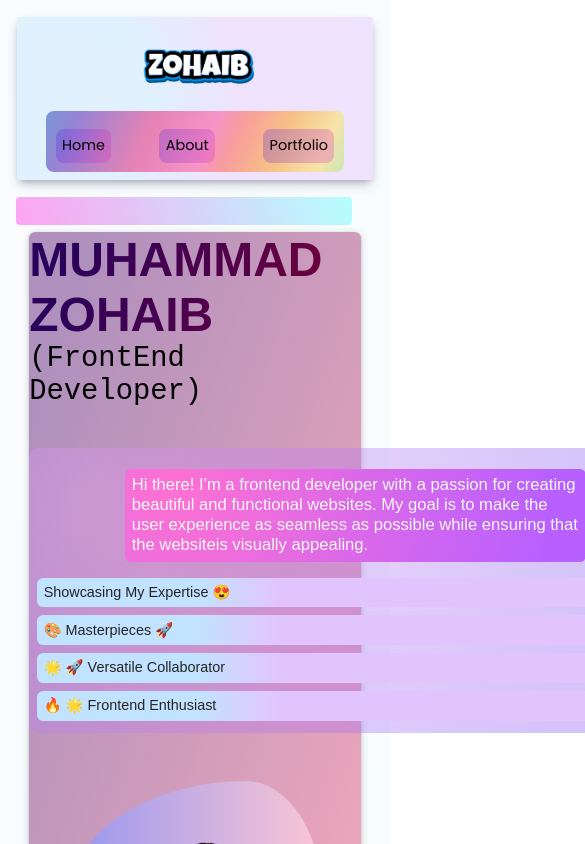
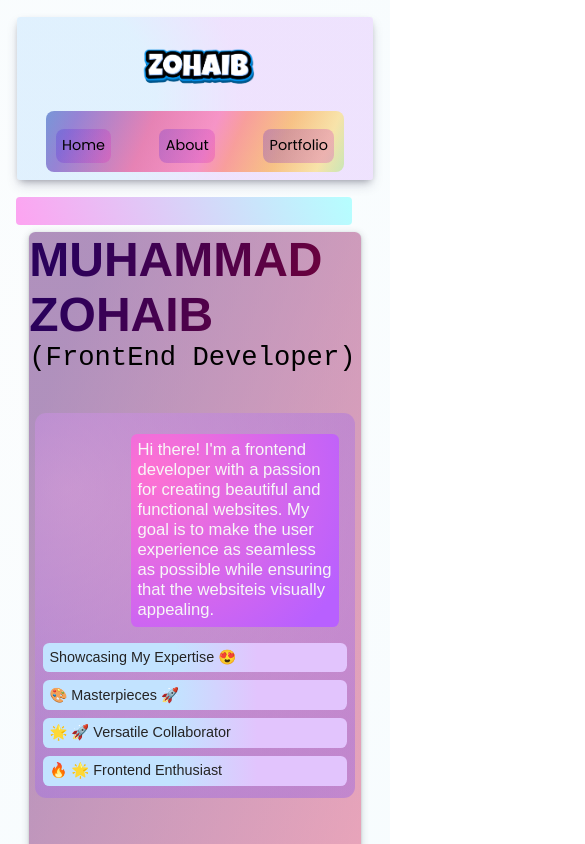
Before and after one commit to MuhammadZohaib28/React-Portfolio-Website, a React (Vite) app: page / in a window 390 px wide. In both pictures the pointer is over the element "🎨 Frontend Maestro". Shown: the top 844 px of the page, 585 px wide, since content can reach past the window. Built offline with nearby package versions, Linux system fonts and the light colour scheme.

Commit message:
.paraSectionHover responsiveness added

```diff
--- a/src/components/hero.css
+++ b/src/components/hero.css
@@ -267,7 +267,8 @@ span {
 
   .frontEDev {
     width: auto;
-    font-size: 1.8rem;
+    font-size: 1.7rem;
+    /* border: 1px solid red; */
   }
 
   .paraMainSection,
@@ -279,8 +280,16 @@ span {
     font-size: 0.9rem;
   }
 
+  .paraMainSection:hover{
+    width: 13rem;
+  }
+
   .paraSectionContainer {
+    /* border: 1px solid red; */
     width: 14rem;
     margin: 2.5rem auto;
   }
+  .paraSectionContainer:hover{
+    width: 20rem;
+  }
 }
```
